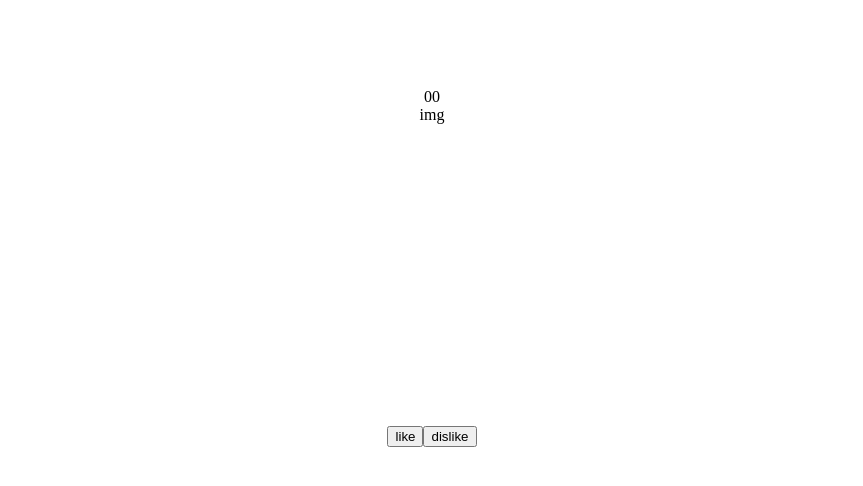
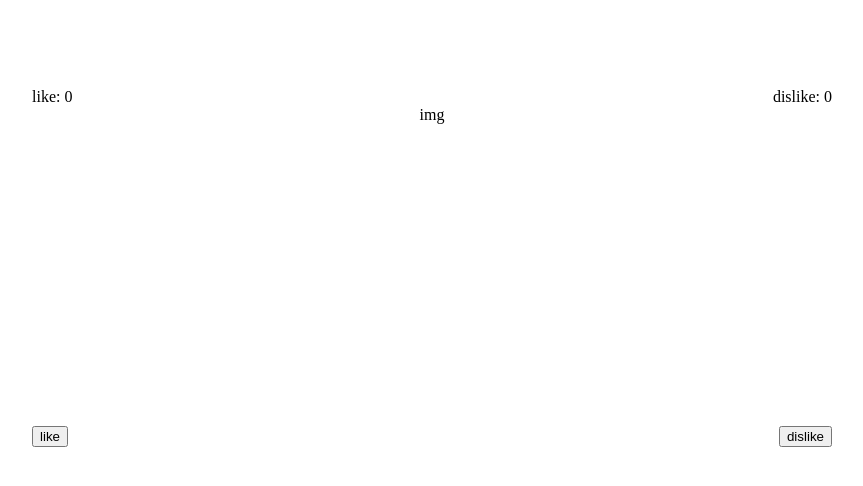
Before and after one commit to rajaaghanem/Basic-tinder-application_React, a React (Create React App) app: page / in a window 1280 px wide. Shown: the top 486 px of the page, without its empty margins (56-919 px from the left). Built offline with nearby package versions, Linux system fonts and the light colour scheme; the HTML template or start-up script is replaced by a standard one.

Commit message:
handle click

```diff
--- a/src/App.css
+++ b/src/App.css
@@ -1,6 +1,6 @@
 .state-container {
   display: flex;
-  justify-content: center;
+  justify-content: space-between;
 }
 
 .app-container {
@@ -15,3 +15,9 @@
   height: 20rem;
   text-align: center;
 }
+
+.buttons-container {
+  display: flex;
+  flex-direction: row;
+  justify-content: space-between;
+}
--- a/src/App.js
+++ b/src/App.js
@@ -8,17 +8,28 @@ if (module.hot) {
 class App extends React.Component {
   state = { like: 0, dislike: 0 };
 
+// changing the state depends on the user input
+  handleLike=(e)=>{
+    const name =`${e.target.name}`;
+    console.log(name);
+    this.setState((state)=>{
+         return {[name]: state[name]+1};
+        })
+  }
+
   render() {
     return (
       <div className="app-container">
         <div className="state-container">
-          <div>{this.state.like}</div>
-          <div>{this.state.dislike}</div>
+          <div>{`like: ${this.state.like}`}</div>
+          <div>{`dislike: ${this.state.dislike}`}</div>
         </div>
 
         <div className="img-container">img</div>
-        <button>like</button>
-        <button>dislike</button>
+        <div className="buttons-container">
+          <button onClick={this.handleLike} name="like">like</button>
+          <button onClick={this.handleLike} name="dislike">dislike</button>
+        </div>
       </div>
     );
   }
```
